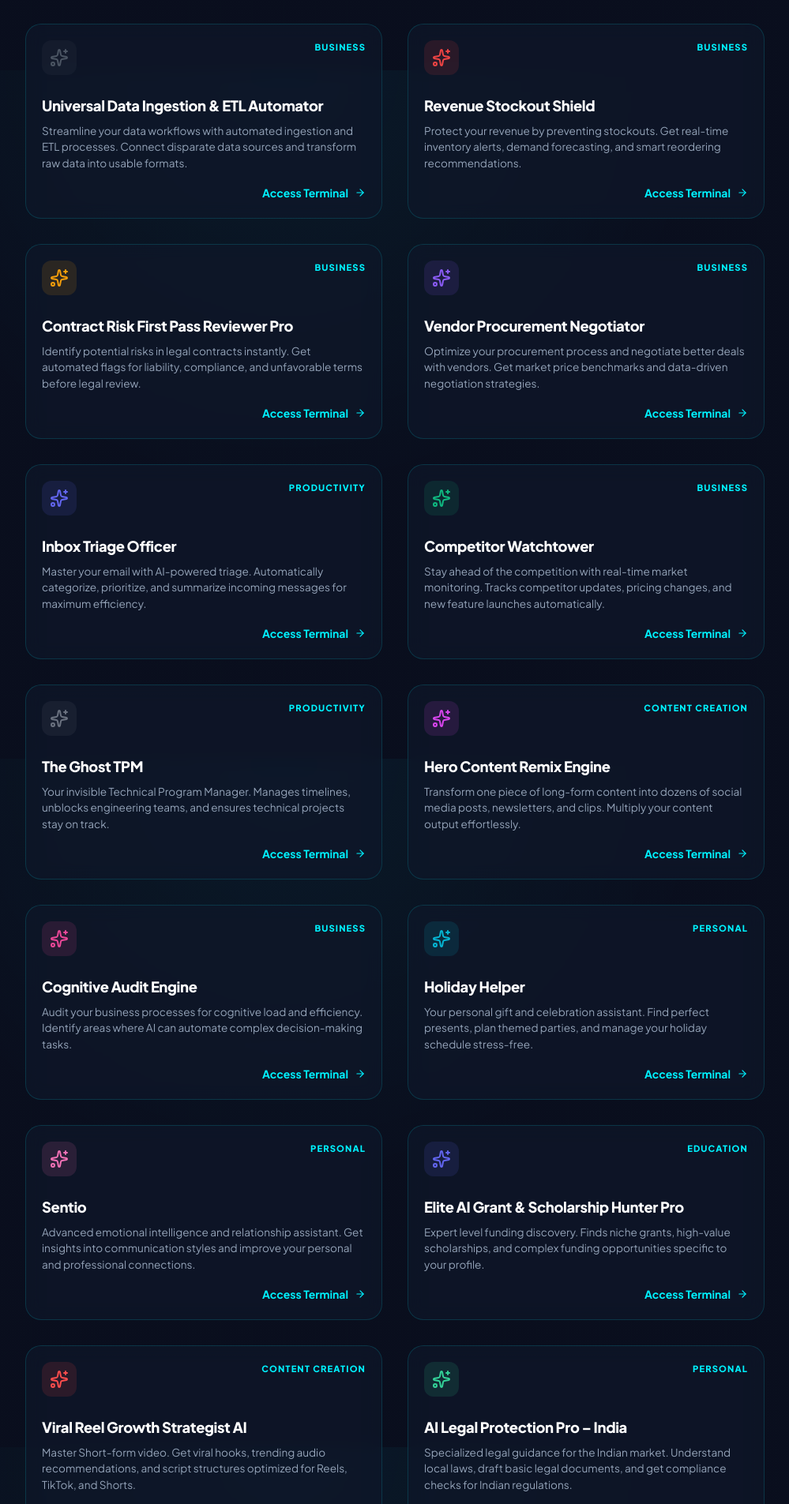
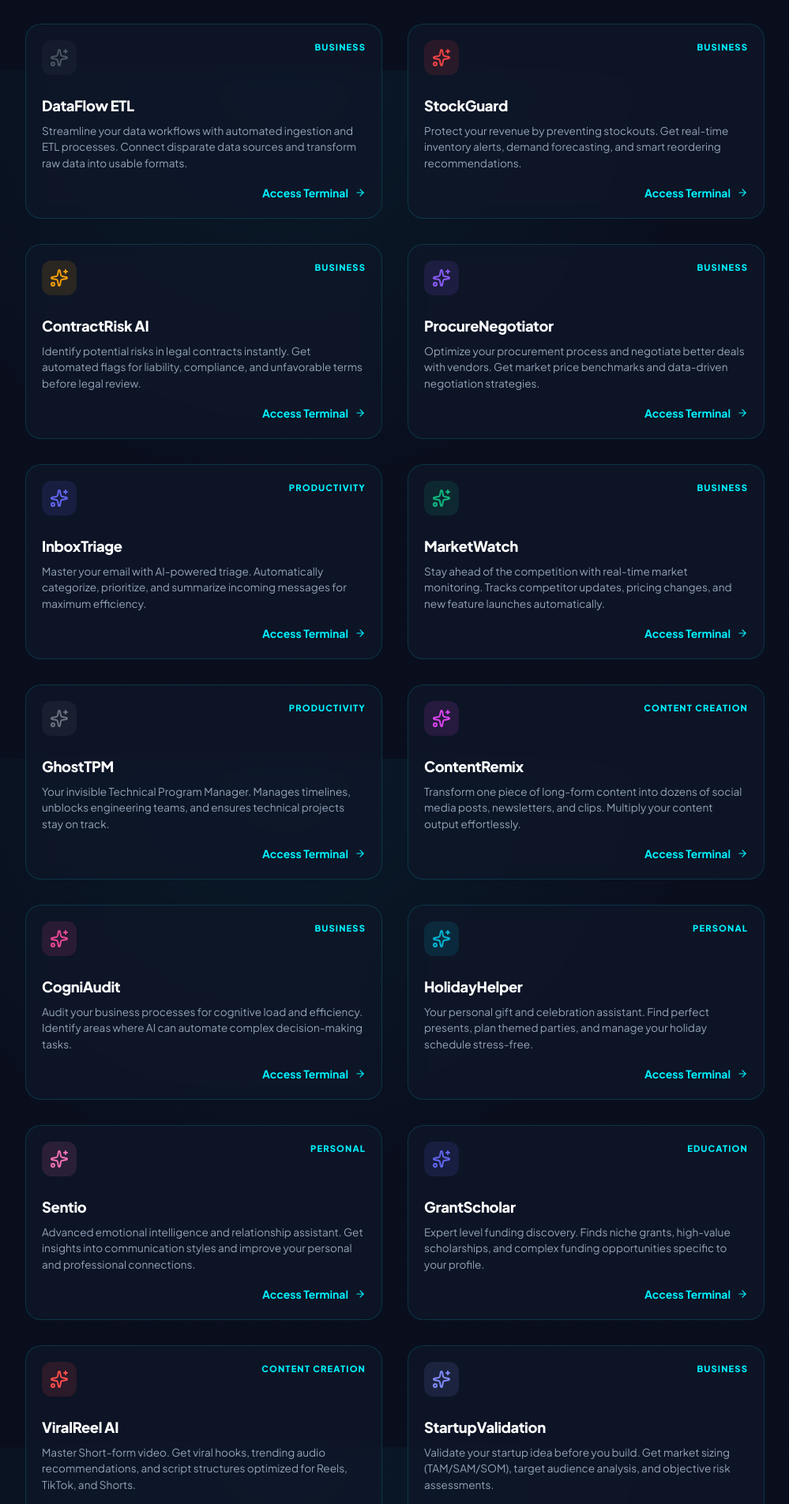
Before and after one commit to testingr30/bounty6, a React (Vite) app: page / in a window 1280 px wide. Shown: the part 6015-7920 px from the top of the page at 79% size, without its empty margins (280-1279 px from the left). Built offline with nearby package versions, Linux system fonts and the light colour scheme.

Commit message:
feat: rename specialized agents and remove India legal agent

```diff
--- a/src/data/agents.js
+++ b/src/data/agents.js
@@ -455,7 +455,7 @@ export const agents = [
   },
   {
     id: "etl-automator",
-    name: "Universal Data Ingestion & ETL Automator",
+    name: "DataFlow ETL",
     description: "Streamline your data workflows with automated ingestion and ETL processes. Connect disparate data sources and transform raw data into usable formats.",
     endpoint: "https://agents.toolhouse.ai/01c9be60-70d0-422d-94f9-873afe160f1b",
     category: "Business",
@@ -469,7 +469,7 @@ export const agents = [
   },
   {
     id: "stockout-shield",
-    name: "Revenue Stockout Shield",
+    name: "StockGuard",
     description: "Protect your revenue by preventing stockouts. Get real-time inventory alerts, demand forecasting, and smart reordering recommendations.",
     endpoint: "https://agents.toolhouse.ai/4f4e6f46-6040-46a3-882a-a649039c2c72",
     category: "Business",
@@ -483,7 +483,7 @@ export const agents = [
   },
   {
     id: "contract-reviewer",
-    name: "Contract Risk First Pass Reviewer Pro",
+    name: "ContractRisk AI",
     description: "Identify potential risks in legal contracts instantly. Get automated flags for liability, compliance, and unfavorable terms before legal review.",
     endpoint: "https://agents.toolhouse.ai/597b0df1-cbec-4f17-888d-6cbba3ecc49b",
     category: "Business",
@@ -497,7 +497,7 @@ export const agents = [
   },
   {
     id: "vendor-negotiator",
-    name: "Vendor Procurement Negotiator",
+    name: "ProcureNegotiator",
     description: "Optimize your procurement process and negotiate better deals with vendors. Get market price benchmarks and data-driven negotiation strategies.",
     endpoint: "https://agents.toolhouse.ai/e909eba3-f8b7-429f-a639-a0cbe616f53a",
     category: "Business",
@@ -511,7 +511,7 @@ export const agents = [
   },
   {
     id: "inbox-triage",
-    name: "Inbox Triage Officer",
+    name: "InboxTriage",
     description: "Master your email with AI-powered triage. Automatically categorize, prioritize, and summarize incoming messages for maximum efficiency.",
     endpoint: "https://agents.toolhouse.ai/91257f77-177b-46db-a2fb-02cf87f705e4",
     category: "Productivity",
@@ -525,7 +525,7 @@ export const agents = [
   },
   {
     id: "competitor-watchtower",
-    name: "Competitor Watchtower",
+    name: "MarketWatch",
     description: "Stay ahead of the competition with real-time market monitoring. Tracks competitor updates, pricing changes, and new feature launches automatically.",
     endpoint: "https://agents.toolhouse.ai/306fb7ff-e623-4743-b940-d4a4fbdfad9e",
     category: "Business",
@@ -539,7 +539,7 @@ export const agents = [
   },
   {
     id: "ghost-tpm",
-    name: "The Ghost TPM",
+    name: "GhostTPM",
     description: "Your invisible Technical Program Manager. Manages timelines, unblocks engineering teams, and ensures technical projects stay on track.",
     endpoint: "https://agents.toolhouse.ai/63cb6269-cdd2-4cce-8d3b-279365692997",
     category: "Productivity",
@@ -553,7 +553,7 @@ export const agents = [
   },
   {
     id: "content-remix",
-    name: "Hero Content Remix Engine",
+    name: "ContentRemix",
     description: "Transform one piece of long-form content into dozens of social media posts, newsletters, and clips. Multiply your content output effortlessly.",
     endpoint: "https://agents.toolhouse.ai/c4b066ff-ac66-4b30-841a-96dedd814cd4",
     category: "Content Creation",
@@ -567,7 +567,7 @@ export const agents = [
   },
   {
     id: "cognitive-audit",
-    name: "Cognitive Audit Engine",
+    name: "CogniAudit",
     description: "Audit your business processes for cognitive load and efficiency. Identify areas where AI can automate complex decision-making tasks.",
     endpoint: "https://agents.toolhouse.ai/7e35cab2-4367-4ae0-bc91-8c219c79aff2",
     category: "Business",
@@ -581,7 +581,7 @@ export const agents = [
   },
   {
     id: "holiday-helper",
-    name: "Holiday Helper",
+    name: "HolidayHelper",
     description: "Your personal gift and celebration assistant. Find perfect presents, plan themed parties, and manage your holiday schedule stress-free.",
     endpoint: "https://agents.toolhouse.ai/2c4ad2d1-8d23-41ff-93ba-6b5152f224ca",
     category: "Personal",
@@ -609,7 +609,7 @@ export const agents = [
   },
   {
     id: "grant-hunter-pro",
-    name: "Elite AI Grant & Scholarship Hunter Pro",
+    name: "GrantScholar",
     description: "Expert level funding discovery. Finds niche grants, high-value scholarships, and complex funding opportunities specific to your profile.",
     endpoint: "https://agents.toolhouse.ai/fa4b8932-1eac-481d-a739-1e9341dbf0b1",
     category: "Education",
@@ -623,7 +623,7 @@ export const agents = [
   },
   {
     id: "reel-growth",
-    name: "Viral Reel Growth Strategist AI",
+    name: "ViralReel AI",
     description: "Master Short-form video. Get viral hooks, trending audio recommendations, and script structures optimized for Reels, TikTok, and Shorts.",
     endpoint: "https://agents.toolhouse.ai/0285872c-41dc-49ac-a64c-8f096bfd3725",
     category: "Content Creation",
@@ -636,22 +636,8 @@ export const agents = [
     ],
   },
   {
-    id: "legal-protection-india",
-    name: "AI Legal Protection Pro – India",
-    description: "Specialized legal guidance for the Indian market. Understand local laws, draft basic legal documents, and get compliance checks for Indian regulations.",
-    endpoint: "https://agents.toolhouse.ai/43e824f1-5bf8-41b2-85d4-4f98736e210b",
-    category: "Personal",
-    icon: "Gavel",
-    color: "#34D399",
-    suggestions: [
-      "What are the basic rights under the Consumer Protection Act in India?",
-      "Draft a simple rental agreement for an apartment in Mumbai",
-      "Check the GST compliance requirements for a small business",
-    ],
-  },
-  {
     id: "startup-validation",
-    name: "AI Startup Validation Analyst Pro",
+    name: "StartupValidation",
     description: "Validate your startup idea before you build. Get market sizing (TAM/SAM/SOM), target audience analysis, and objective risk assessments.",
     endpoint: "https://agents.toolhouse.ai/02a45225-1b31-4ad5-990f-4add44559bd1",
     category: "Business",
@@ -665,7 +651,7 @@ export const agents = [
   },
   {
     id: "sales-intelligence",
-    name: "Elite AI Sales Performance & Revenue Intelligence Analyst",
+    name: "SalesPerformance AI",
     description: "Transform your sales data into revenue. Analyze pipeline health, predict churn, and identify high-value opportunities for closing deals faster.",
     endpoint: "https://agents.toolhouse.ai/e86663d5-3a14-476b-8083-ca91e60618f0",
     category: "Business",
@@ -679,7 +665,7 @@ export const agents = [
   },
   {
     id: "career-auto-apply",
-    name: "Elite AI Career Optimization & Intelligent Auto-Apply Assistant",
+    name: "CareerOptimize",
     description: "Automate your job search. Optimize your profile for specific roles and intelligently manage your applications across multiple platforms.",
     endpoint: "https://agents.toolhouse.ai/4a623428-abb2-4cf0-b237-c7bcf0731981",
     category: "Career",
@@ -693,7 +679,7 @@ export const agents = [
   },
   {
     id: "market-readiness",
-    name: "Market Readiness & Skill Intelligence Agent",
+    name: "SkillSync",
     description: "Assess your professional value and market readiness. Identify skill gaps and get personalized recommendations for learning to boost your career.",
     endpoint: "https://agents.toolhouse.ai/a680d6c0-d413-4171-ac77-f726394d5dc4",
     category: "Career",
```
